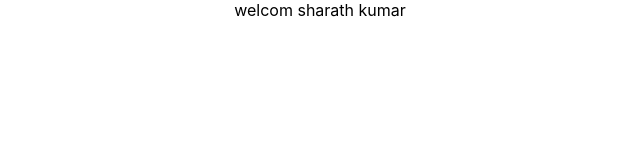
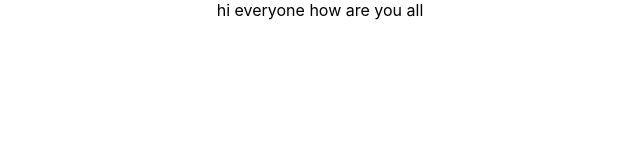
Before and after one commit to 9182029380/student-application, a React (Create React App) app: page / in a window 1280 px wide. Shown: the top 160 px of the page, without its empty margins (320-960 px from the left). Built offline with nearby package versions, Linux system fonts and the light colour scheme.

Commit message:
updated in welcome

```diff
--- a/src/componets/Welcome.js
+++ b/src/componets/Welcome.js
@@ -2,7 +2,7 @@ import React from 'react'
 
 function  Welcome()  {
   return (
-    <div>welcom sharath kumar  </div>
+    <div>hi everyone how are you all </div>
   )
 }
 export default Welcome;
```
